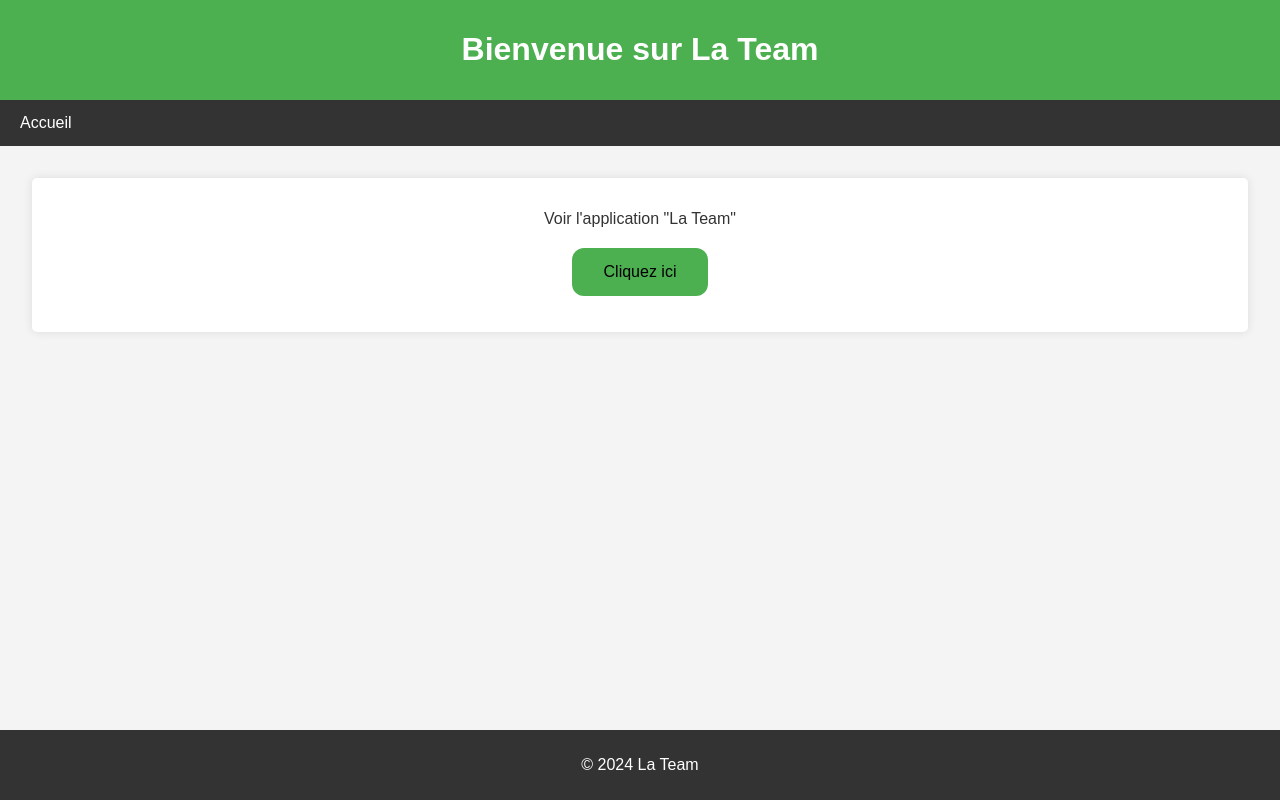
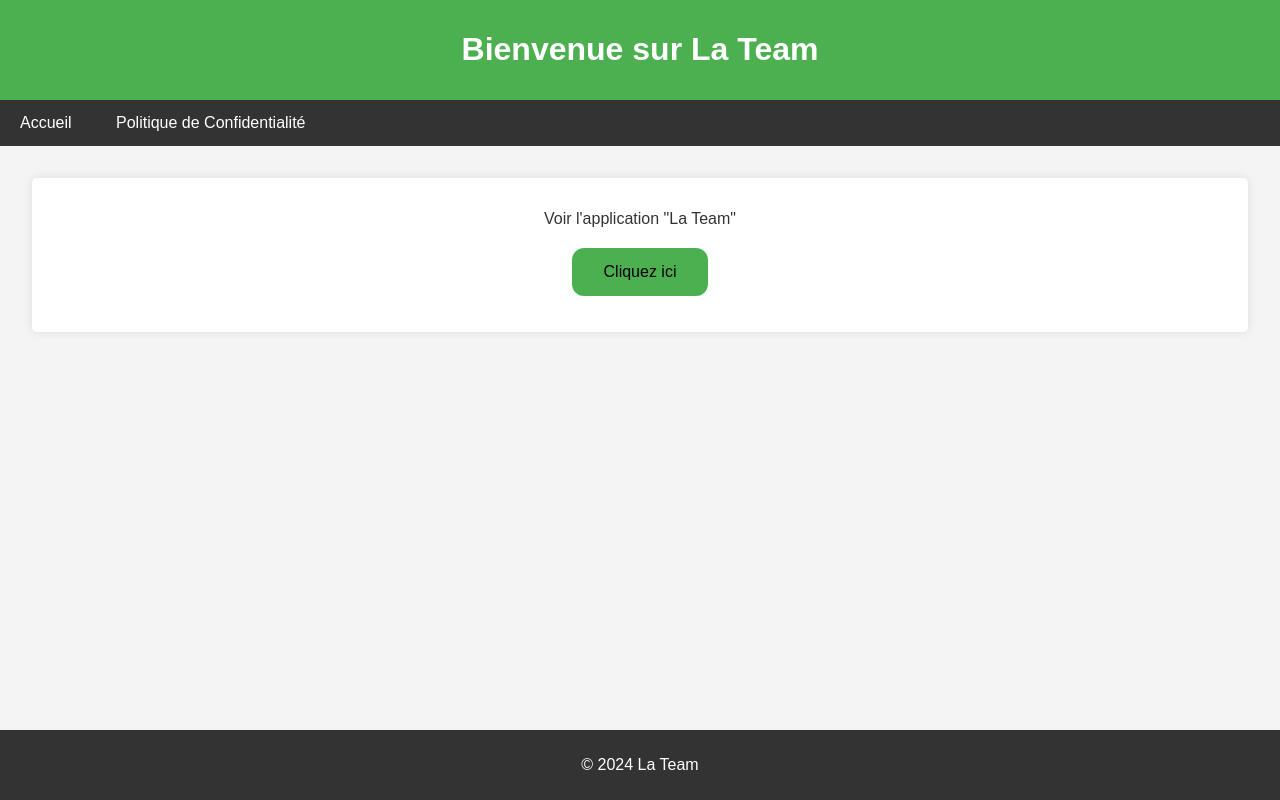
Before and after one commit to NeuraX-Bot/La-Team, a plain HTML site: page app.html in a window 1280 px wide. Drawn offline with Linux system fonts and the light colour scheme.

Commit message:
Update app.html

```diff
--- a/app.html
+++ b/app.html
@@ -13,6 +13,7 @@
     <nav>
         <ul>
             <li><a href="index.html">Accueil</a></li>
+            <li><a href="Privacy-Policy">Politique de Confidentialité</a></li>
         </ul>
     </nav>
     <div class="container">
```
